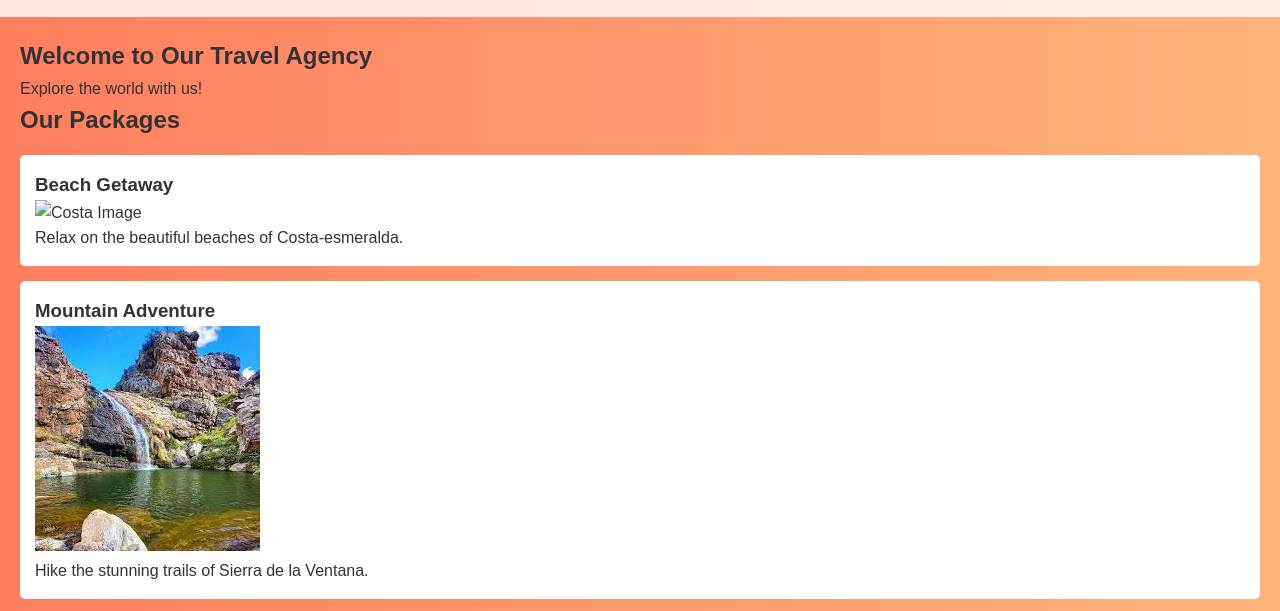
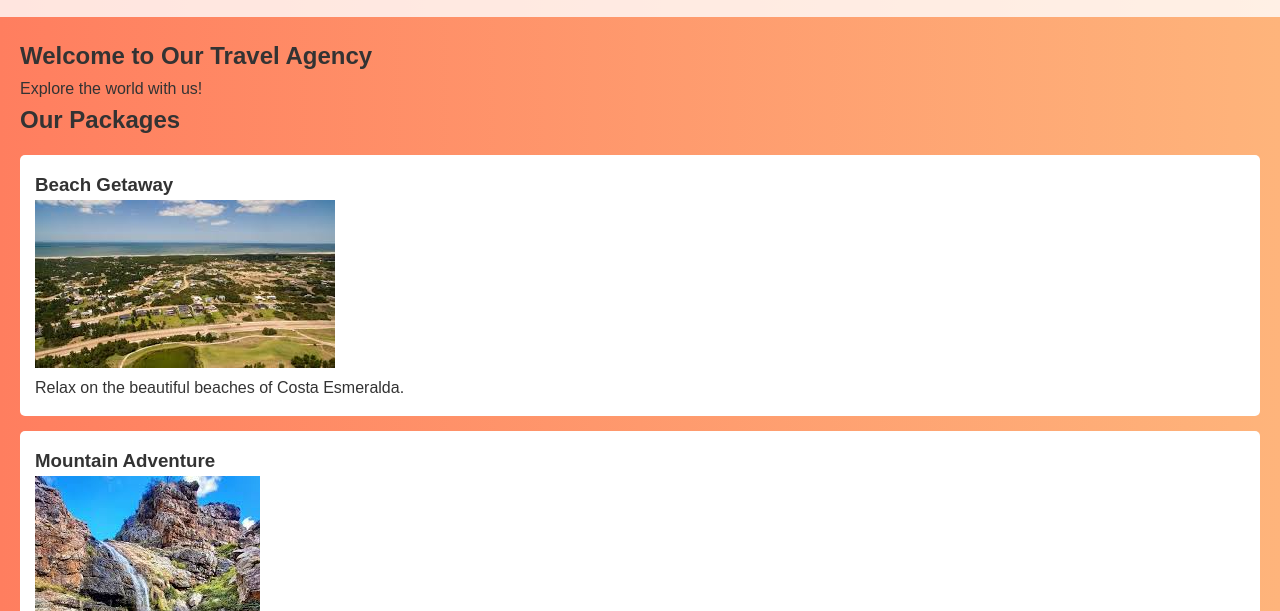
Before and after one commit to Chopansis/Travel-Agency, a plain HTML site: page index.html in a window 1280 px wide. Shown: the part 138-749 px from the top of the page. Drawn offline with Linux system fonts and the light colour scheme.

Commit message:
Update index.html

```diff
--- a/index.html
+++ b/index.html
@@ -32,8 +32,8 @@
             <h2>Our Packages</h2>
             <div class="package">
                 <h3>Beach Getaway</h3>
-                 <img src="images/Costa esmeralda.jpeg" alt="Costa Image" class="Backg-image">
-                <p>Relax on the beautiful beaches of Costa-esmeralda.</p>
+                 <img src="images/Costa-esmeralda.jpeg" alt="Costa Image" class="Backg-image">
+                <p>Relax on the beautiful beaches of Costa Esmeralda.</p>
             </div>
             <div class="package">
                 <h3>Mountain Adventure</h3>
```
